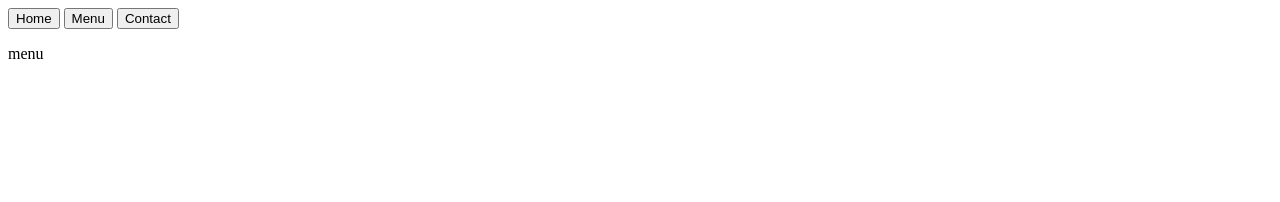
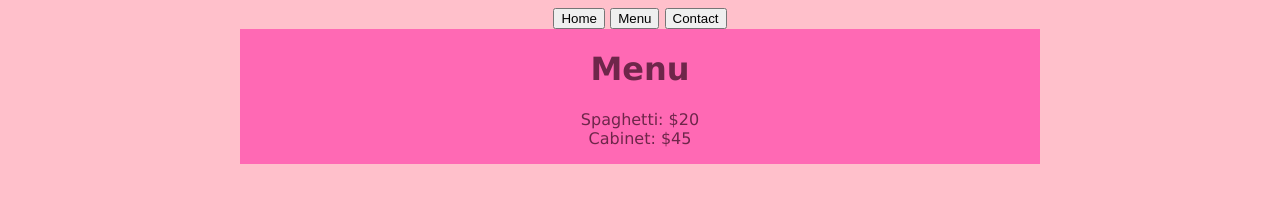
Before and after one commit to bstine06/restaurant, a website built with webpack: page src/index.html in a window 1280 px wide. Both pictures are taken after a click on the button "Menu". Built offline with nearby package versions, Linux system fonts and the light colour scheme.

Commit message:
Add separate modules for each webpage
 - render with javascript
 - add styling

```diff
--- a/package.json
+++ b/package.json
@@ -9,8 +9,10 @@
   "author": "",
   "license": "ISC",
   "devDependencies": {
+    "css-loader": "^7.1.1",
     "file-loader": "^6.2.0",
     "html-webpack-plugin": "^5.6.0",
+    "style-loader": "^4.0.0",
     "url-loader": "^4.1.1",
     "webpack": "^5.91.0",
     "webpack-cli": "^5.1.4"
--- a/src/contact.js
+++ b/src/contact.js
@@ -2,7 +2,11 @@ export default function (){
 
   const content = document.getElementById('content');
 
+  const title = document.createElement('h1');
+  title.innerHTML = 'Contact';
+  content.append(title);
+
   const paragraph = document.createElement('p');
-  paragraph.innerHTML = 'contact';
+  paragraph.innerHTML = 'Phone: (246) 135- 7890';
   content.append(paragraph);
 }
--- a/src/home.js
+++ b/src/home.js
@@ -8,10 +8,14 @@ export default function (){
   foodImg.height = '75';
   foodImg.width = '75';
 
+  const title = document.createElement('h1');
+  title.innerHTML = "Spaghetti Cabinet";
+
   const content = document.getElementById('content');
   content.append(foodImg);
+  content.append(title);
 
   const paragraph = document.createElement('p');
-  paragraph.innerHTML = 'home';
+  paragraph.innerHTML = 'Welcome to Spaghetti Cabinet <br> the best spaghetti in the world!';
   content.append(paragraph);
 }
--- a/src/index.html
+++ b/src/index.html
@@ -1,11 +1,14 @@
 <!DOCTYPE html>
 <html lang="en">
+
 <head>
   <meta charset="UTF-8">
   <meta name="viewport" content="width=device-width, initial-scale=1.0">
   <title>Restaurant</title>
 </head>
+
 <body>
+  <div id="wrapper">
     <header>
       <nav>
         <button class="nav-btn" id="home-btn">Home</button>
@@ -15,6 +18,8 @@
     </header>
     <div id="content">
     </div>
+  </div>
 
 </body>
+
 </html>
--- a/src/index.js
+++ b/src/index.js
@@ -2,6 +2,7 @@
 import renderHome from './home.js';
 import renderMenu from './menu.js';
 import renderContact from './contact.js';
+import './style.css';
 
 renderHome();
 
--- a/src/menu.js
+++ b/src/menu.js
@@ -2,7 +2,11 @@ export default function (){
 
   const content = document.getElementById('content');
 
+  const title = document.createElement('h1');
+  title.innerHTML = 'Menu';
+  content.append(title);
+
   const paragraph = document.createElement('p');
-  paragraph.innerHTML = 'menu';
+  paragraph.innerHTML = 'Spaghetti: $20 <br> Cabinet: $45';
   content.append(paragraph);
 }
--- /dev/null
+++ b/src/style.css
@@ -0,0 +1,24 @@
+body {
+  background-color: pink;
+  color: rgb(110, 38, 74);
+  font-family: Verdana, Geneva, Tahoma, sans-serif;
+}
+
+header {
+  text-align: center;
+  flex-basis: 100%;
+}
+
+#wrapper {
+  width:100%;
+  display: flex;
+  justify-content: center;
+  flex-wrap: wrap;
+}
+
+#content {
+  flex-basis: 100%;
+  text-align: center;
+  max-width: 800px;
+  background-color: hotpink;
+}
--- a/webpack.config.js
+++ b/webpack.config.js
@@ -14,17 +14,21 @@ module.exports = {
     })
   ],
   module: {
-    rules:[
+    rules: [
       {
         test: /\.(png|jp(e*)g|svg)$/,
         use: [{
-            loader: 'url-loader',
-            options: {
-                limit: 8000, // Convert images < 8kb to base64 strings
-                name: 'images/[hash]-[name].[ext]'
-            }
+          loader: 'url-loader',
+          options: {
+            limit: 8000, // Convert images < 8kb to base64 strings
+            name: 'images/[hash]-[name].[ext]'
+          }
         }]
-    }
+      },
+      {
+        test: /\.css$/i,
+        use: ["style-loader", "css-loader"],
+      },
     ]
   }
 }
```
Also changed, not shown: 1 other file. Lines whose indentation alone changed are shown as unchanged.
